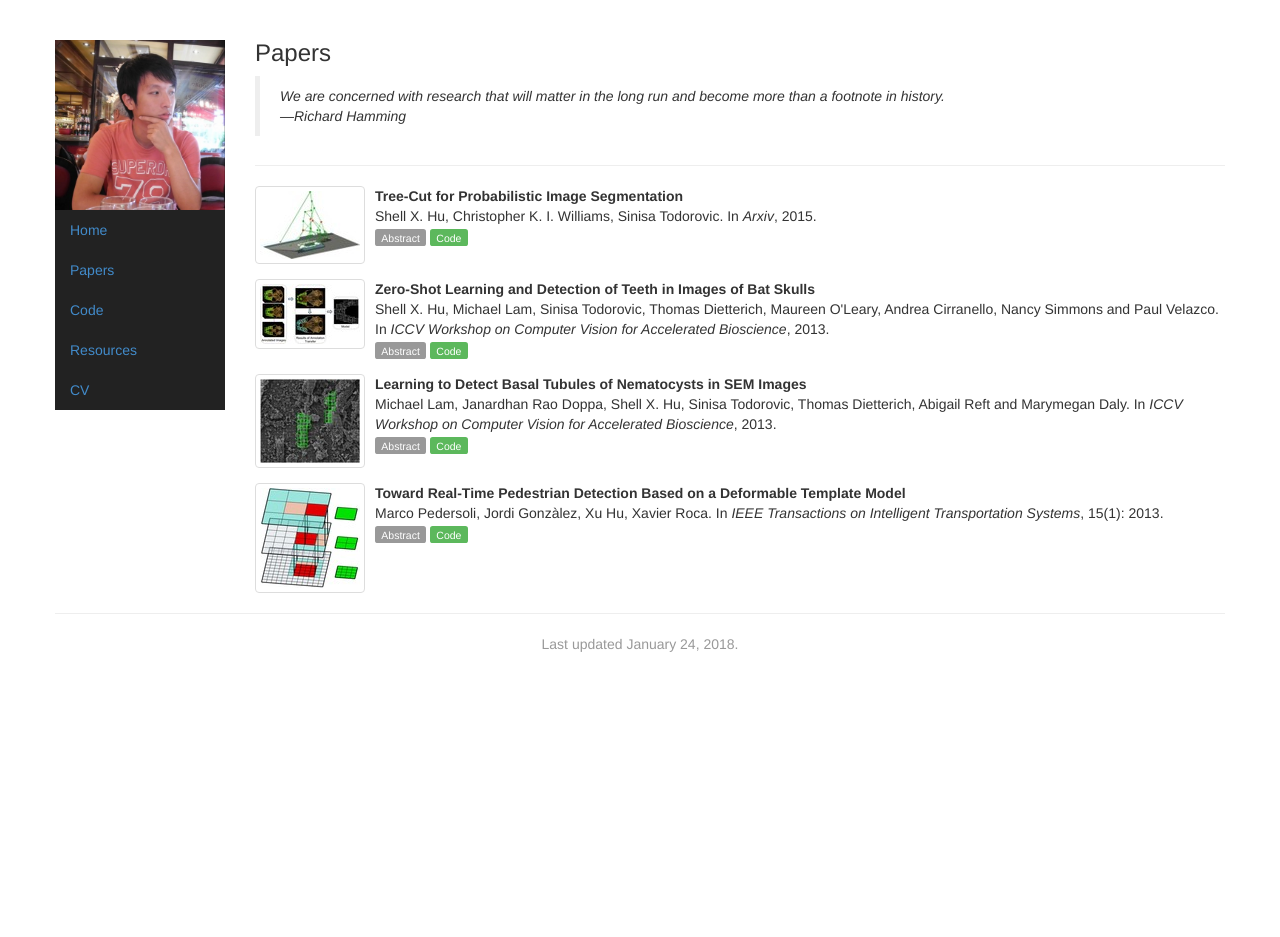
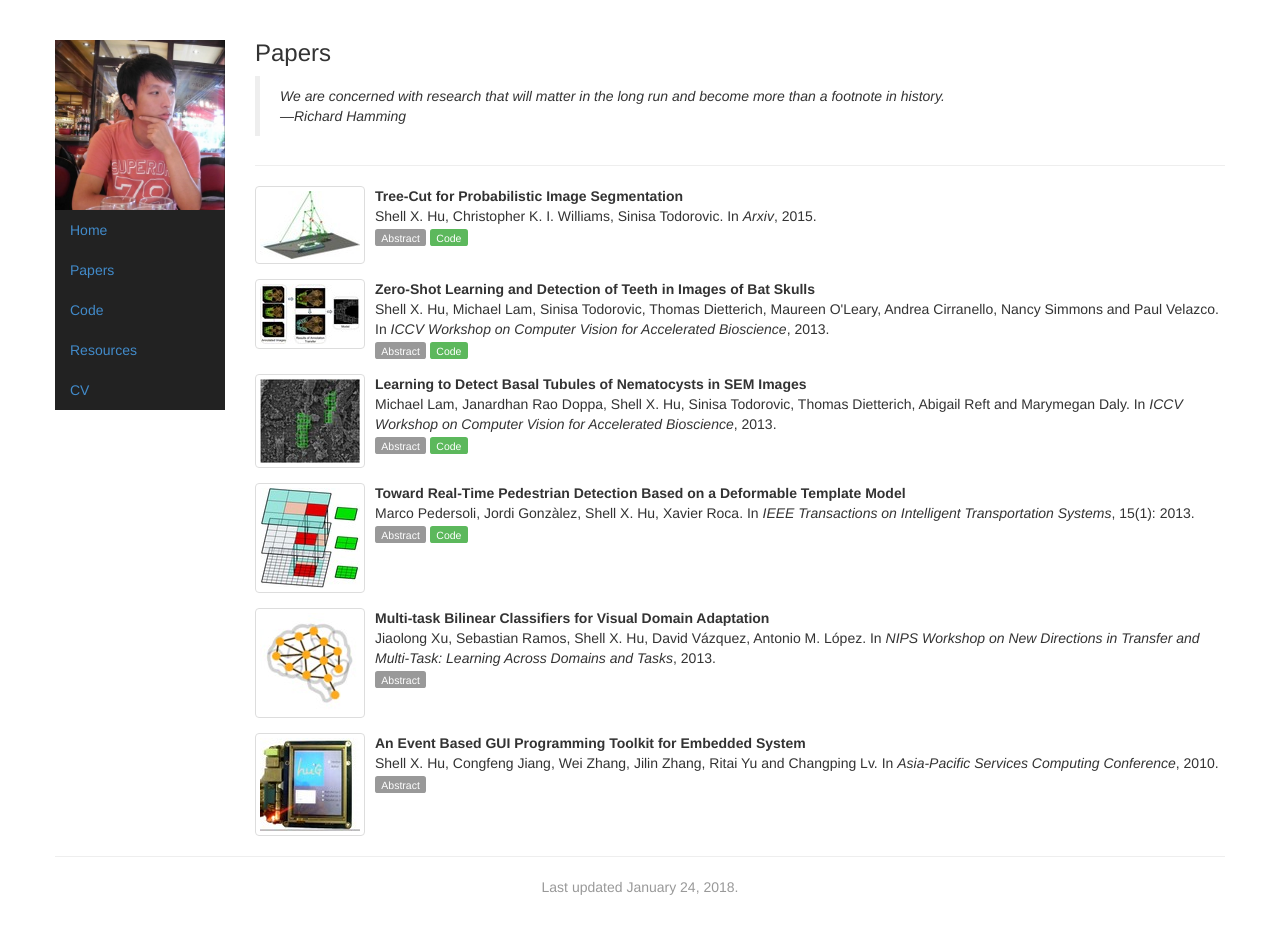
Before and after one commit to hushell/hushell.github.io, a Jekyll site: the page built from papers.html, in a window 1280 px wide. Built offline with Jekyll 4.4.1, drawn with Linux system fonts in a browser that asks for light colours; before the commit the page ends 900 px from its top, so only the background shows below that; some of the changed lines change nothing that is shown.

Commit message:
add papers

```diff
--- a/_config.yml
+++ b/_config.yml
@@ -22,7 +22,7 @@ papers:
       This paper presents a new probabilistic generative model for image segmentation, i.e. the task of partitioning an image into homogeneous regions. Our model is grounded on a mid-level image representation, called a region tree, in which regions are recursively split into subregions until superpixels are reached. Given the region tree, image segmentation is formalized as sampling cuts in the tree from the model. Inference for the cuts is exact, and formulated using dynamic programming. Our tree-cut model can be tuned to sample segmentations at a particular scale of interest out of many possible multiscale image segmentations. This generalizes the common notion that there should be only one correct segmentation per image. Also, it allows moving beyond the standard single-scale evaluation, where the segmentation result for an image is averaged against the corresponding set of coarse and fine human annotations, to conduct a scale-specific evaluation. Our quantitative results are comparable to those of the leading gPb-owt-ucm method, with the notable advantage that we additionally produce a distribution over all possible tree-consistent segmentations of the image.
   - layout: paper
     paper-type: inproceedings
-    selected: no
+    selected: y
     year: 2013
     img: iccv13wa
     title: Zero-Shot Learning and Detection of Teeth in Images of Bat Skulls
@@ -42,7 +42,7 @@ papers:
       close to our upper bound, that of a model trained on many training examples.
   - layout: paper
     paper-type: inproceedings
-    selected: no
+    selected: y
     year: 2013
     img: iccv13wb
     title: Learning to Detect Basal Tubules of Nematocysts in SEM Images
@@ -61,13 +61,12 @@ papers:
       final prediction among the candidates. While locally optimal CRF inference may be sufficient for images of natural scenes, our results
       demonstrate that CRF with graph cuts performs poorly on the nematocyst images, and that HC-Search outperforms CRF with graph cuts. This
       suggests biological images of flexible objects present new challenges requiring further ad- vances of, or alternatives to existing methods.
-  -
-    layout: paper
+  - layout: paper
     selected: y
     paper-type: article
     year: 2013
     title: Toward Real-Time Pedestrian Detection Based on a Deformable Template Model
-    authors: Marco Pedersoli, Jordi Gonzàlez, Xu Hu, Xavier Roca
+    authors: Marco Pedersoli, Jordi Gonzàlez, Shell X. Hu, Xavier Roca
     doc-url: papers/towards_real_time.pdf
     code: https://github.com/hushell/CUHOG
     img: trt
@@ -95,3 +94,40 @@ papers:
       this contribution by presenting how a graphics processing unit--
       optimized implementation of our proposed system is suitable for
       real-time pedestrian detection in terms of both accuracy and speed.
+  - layout: paper
+    paper-type: inproceedings
+    selected: y
+    year: 2013
+    img: icon
+    title: Multi-task Bilinear Classifiers for Visual Domain Adaptation
+    authors: Jiaolong Xu, Sebastian Ramos, Shell X. Hu, David Vázquez, Antonio M. López
+    booktitle: "NIPS Workshop on New Directions in Transfer and Multi-Task: Learning Across Domains and Tasks"
+    doc-url: papers/nipsw13.pdf
+    venue: workshop
+    abstract: >
+      We propose a method that aims to lessen the significant accuracy degradation
+      that a discriminative classifier can suffer when it is trained in a specific domain
+      (source domain) and applied in a different one (target domain). The principal reason
+      for this degradation is the discrepancies in the distribution of the features that
+      feed the classifier in different domains. Therefore, we propose a domain adaptation
+      method that maps the features from the different domains into a common subspace and
+      learns a discriminative domain-invariant classifier within it. Our algorithm combines
+      bilinear classifiers and multi-task learning for domain adaptation.
+      The bilinear classifier encodes the feature transformation and classification
+      parameters by a matrix decomposition. In this way, specific feature transformations
+      for multiple domains and a shared classifier are jointly learned in a multi-task
+      learning framework. Focusing on domain adaptation for visual object detection,
+      we apply this method to the state-of-the-art deformable part-based model for cross
+      domain pedestrian detection. Experimental results show that our method significantly
+      avoids the domain drift and improves the accuracy when compared to several baselines.
+  - layout: paper
+    paper-type: inproceedings
+    selected: y
+    year: 2010
+    img: hug
+    title: An Event Based GUI Programming Toolkit for Embedded System
+    authors: Shell X. Hu, Congfeng Jiang, Wei Zhang, Jilin Zhang, Ritai Yu and Changping Lv
+    booktitle: Asia-Pacific Services Computing Conference
+    doc-url: papers/hug.pdf
+    abstract: >
+      Due to various differences in hardware architectures of devices in ubiquitous computing systems, portability and platform-independency become the main challenge for graphics programming in system design. In this paper, we propose an adaptive user interface programming toolkit for system design in ubiquitous computing environment. The toolkit leverages an existing system software infrastructure, making the application programming straightforward and platform independent. This proposed toolkit can be divided into two parts: the first part consists of open source crossplatform graphics libraries which are encapsulated into the platform dependent part of backend library for interacting with specific system. While another one, called core library, is responsible for the functions of control logics, graphics drawing and backend management. To demonstrate the practical use of this toolkit and its portability, a case study is provided for demonstration. The test results on three different embedded systems show its good adaptability on multiplatforms.
```
Also changed, not shown: img/paper/hug.jpg (added), 2 other files.
